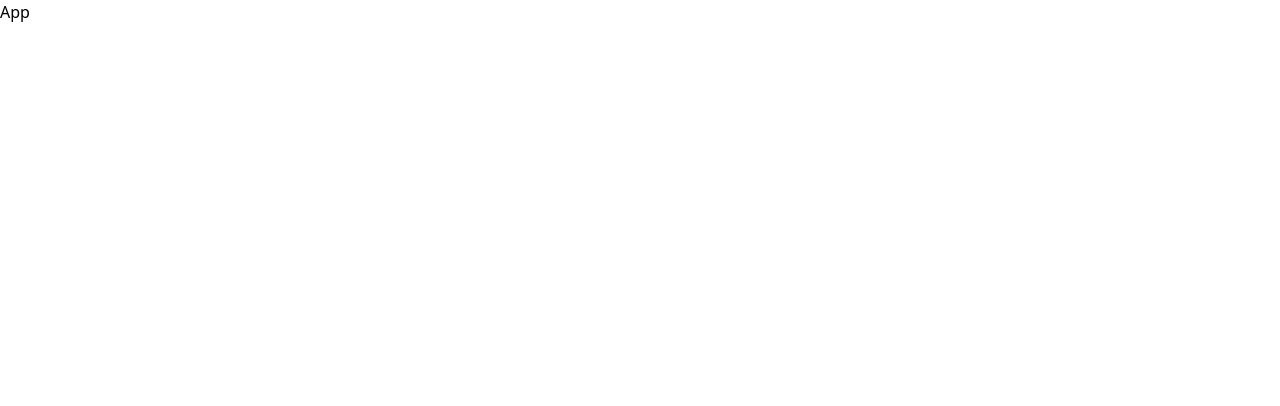
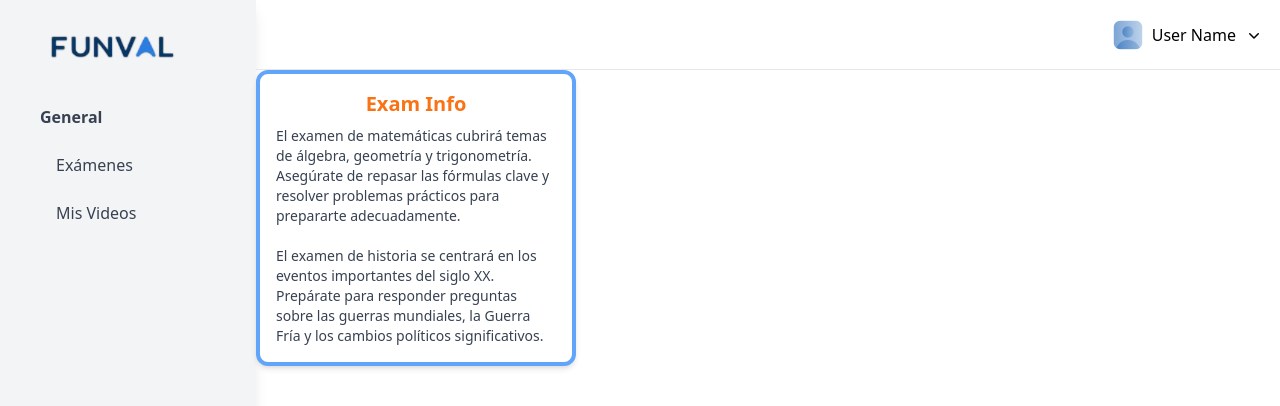
Before and after one commit to Aesaltos2/proyecto_clase, a React (Vite) app: page / in a window 1280 px wide. Shown: the top 406 px of the page. Built offline with nearby package versions, Linux system fonts and the light colour scheme.

Commit message:
Examenes Page update

```diff
--- a/src/App.jsx
+++ b/src/App.jsx
@@ -1,7 +1,8 @@
 import React from 'react'
+import Examenespages from './Pages/Student/Examenespages'
 
 export default function App() {
   return (
-    <div>App</div>
+    <Examenespages/>
   )
 }
--- /dev/null
+++ b/src/Pages/Student/Examenespages.jsx
@@ -0,0 +1,16 @@
+import React from 'react'
+import Header from '../../components/Header';
+import Navbar from '../../components/Navbar';
+import StudentCard from '../../components/Student/studentCard';
+
+export default function Examenespages() {
+  return (
+    <div className="h-screen flex overflow-hidden">
+    <Navbar className="w-1/4" />
+    <div className="flex flex-1 flex-col">
+        <Header className="w-full flex-shrink-0" />
+        <StudentCard/>
+    </div>
+</div>
+  )
+}
```
